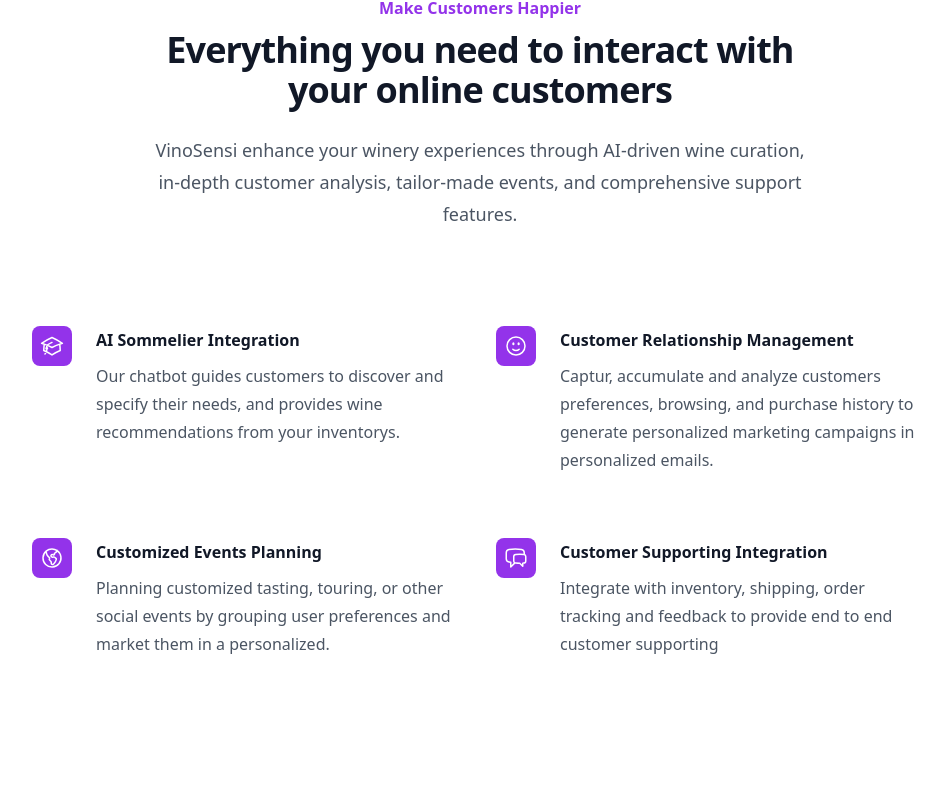
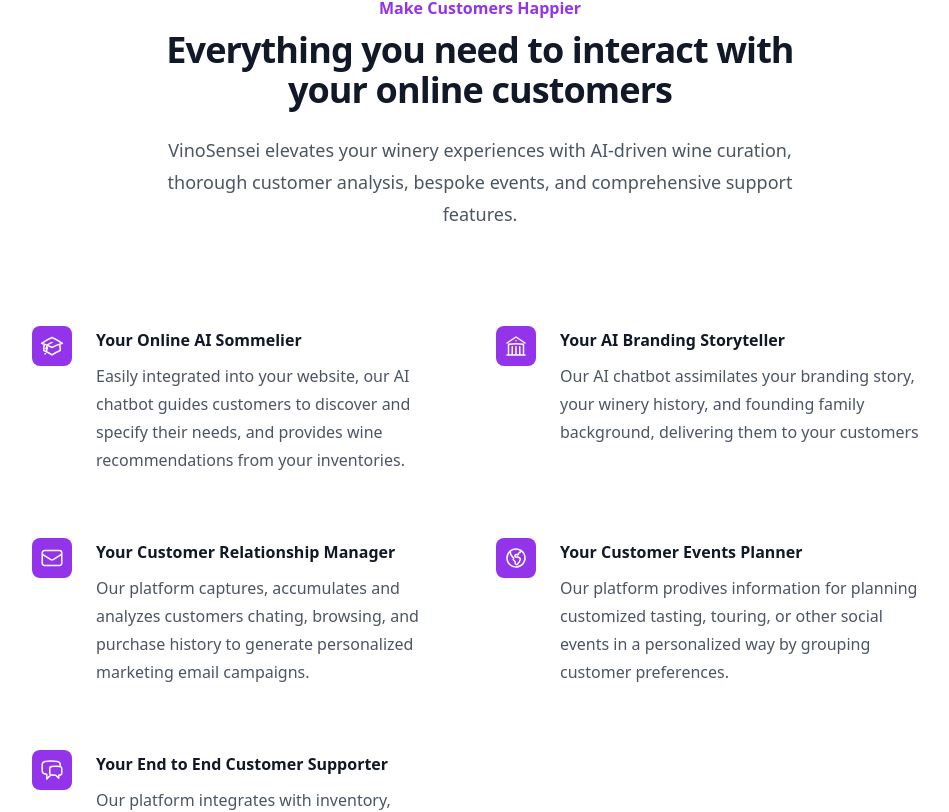
Before and after one commit to scy0208/vinosensi-landing, a Next.js app: page / in a window 1280 px wide. Shown: the part 994-1806 px from the top of the page, without its empty margins (160-1109 px from the left). Built offline with nearby package versions, Linux system fonts and the light colour scheme.

Commit message:
Add new feature

```diff
--- a/src/components/features.js
+++ b/src/components/features.js
@@ -1,28 +1,34 @@
-import { GlobeAmericasIcon, ChatBubbleLeftRightIcon, AcademicCapIcon, FaceSmileIcon } from '@heroicons/react/24/outline'
+import { GlobeAmericasIcon, ChatBubbleLeftRightIcon, AcademicCapIcon, EnvelopeIcon, BuildingLibraryIcon } from '@heroicons/react/24/outline'
 
 const features = [
   {
-    name: 'AI Sommelier Integration',
+    name: 'Your Online AI Sommelier',
     description:
-      'Our chatbot guides customers to discover and specify their needs, and provides wine recommendations from your inventorys.',
+      'Easily integrated into your website, our AI chatbot guides customers to discover and specify their needs, and provides wine recommendations from your inventories.',
     icon: AcademicCapIcon,
   },
   {
-    name: 'Customer Relationship Management',
+    name: 'Your AI Branding Storyteller',
     description:
-      'Captur, accumulate and analyze customers preferences, browsing, and purchase history to generate personalized marketing campaigns in personalized emails.',
-    icon: FaceSmileIcon,
+      'Our AI chatbot assimilates your branding story, your winery history, and founding family background, delivering them to your customers',
+    icon: BuildingLibraryIcon,
   },
   {
-    name: 'Customized Events Planning',
+    name: 'Your Customer Relationship Manager',
     description:
-      'Planning customized tasting, touring, or other social events by grouping user preferences and market them in a personalized.',
+      'Our platform captures, accumulates and analyzes customers chating, browsing, and purchase history to generate personalized marketing email campaigns.',
+    icon: EnvelopeIcon,
+  },
+  {
+    name: 'Your Customer Events Planner',
+    description:
+      'Our platform prodives information for planning customized tasting, touring, or other social events in a personalized way by grouping customer preferences.',
     icon: GlobeAmericasIcon,
   },
   {
-    name: 'Customer Supporting Integration',
+    name: 'Your End to End Customer Supporter',
     description:
-      'Integrate with inventory, shipping, order tracking and feedback to provide end to end customer supporting',
+      'Our platform integrates with inventory, shipping, order tracking into the Chatbot to provide end to end customer supporting',
     icon: ChatBubbleLeftRightIcon,
   },
 ]
@@ -37,7 +43,7 @@ export default function Features() {
             Everything you need to interact with your online customers
           </p>
           <p className="mt-6 text-lg leading-8 text-gray-600">
-            VinoSensi enhance your winery experiences through AI-driven wine curation, in-depth customer analysis, tailor-made events, and comprehensive support features.
+          VinoSensei elevates your winery experiences with AI-driven wine curation, thorough customer analysis, bespoke events, and comprehensive support features.
           </p>
         </div>
         <div className="mx-auto mt-16 max-w-2xl sm:mt-20 lg:mt-24 lg:max-w-4xl">
--- a/src/components/prices.js
+++ b/src/components/prices.js
@@ -14,7 +14,7 @@ const tiers = [
     name: 'Essential',
     id: 'tier-essential',
     href: '/contact?source=essential',
-    priceMonthly: '$49',
+    priceMonthly: '$99',
     description: 'Quis eleifend a tincidunt pellentesque. A tempor in sed.',
     mostPopular: true,
   },
@@ -22,7 +22,7 @@ const tiers = [
     name: 'Premium',
     id: 'tier-premium',
     href: '/contact?source=essential',
-    priceMonthly: '$99',
+    priceMonthly: '$199',
     description: 'Orci volutpat ut sed sed neque, dui eget. Quis tristique non.',
     mostPopular: false,
   },
@@ -31,11 +31,11 @@ const sections = [
   {
     name: 'Features',
     features: [
-      { name: 'AI Sommelier Integration', tiers: { Basic: true, Essential: true, Premium: true } },
+      { name: 'AI Sommelier Chatbot Integration', tiers: { Basic: true, Essential: true, Premium: true } },
       { name: 'Customer Preference Management', tiers: { Basic: false, Essential: true, Premium: true } },
       { name: 'CRM Ingetration', tiers: { Essential: true, Premium: true } },
+      { name: 'Customized Tasting Event Planning', tiers: { Premium: true } },
       { name: 'AI Customer Support', tiers: { Premium: true } },
-      { name: 'Customized Tasting Event Planning', tiers: { Premium: true } },
     //   { name: 'Team members', tiers: { Essential: 'Up to 20 users', Premium: 'Up to 50 users' } },
     ],
   },
@@ -51,8 +51,8 @@ const sections = [
   {
     name: 'Support',
     features: [
-      { name: '24/7 online support', tiers: { Basic: true, Essential: true, Premium: true } },
-      { name: 'Quarterly product workshops', tiers: { Essential: true, Premium: true } },
+      { name: 'Online tech support', tiers: { Basic: true, Essential: true, Premium: true } },
+      { name: 'Quarterly product workshops', tiers: { Basic: true, Essential: true, Premium: true } },
       { name: 'Priority phone support', tiers: { Essential: true, Premium: true } },
       { name: '1:1 onboarding tour', tiers: { Premium: true } },
     ],
```
